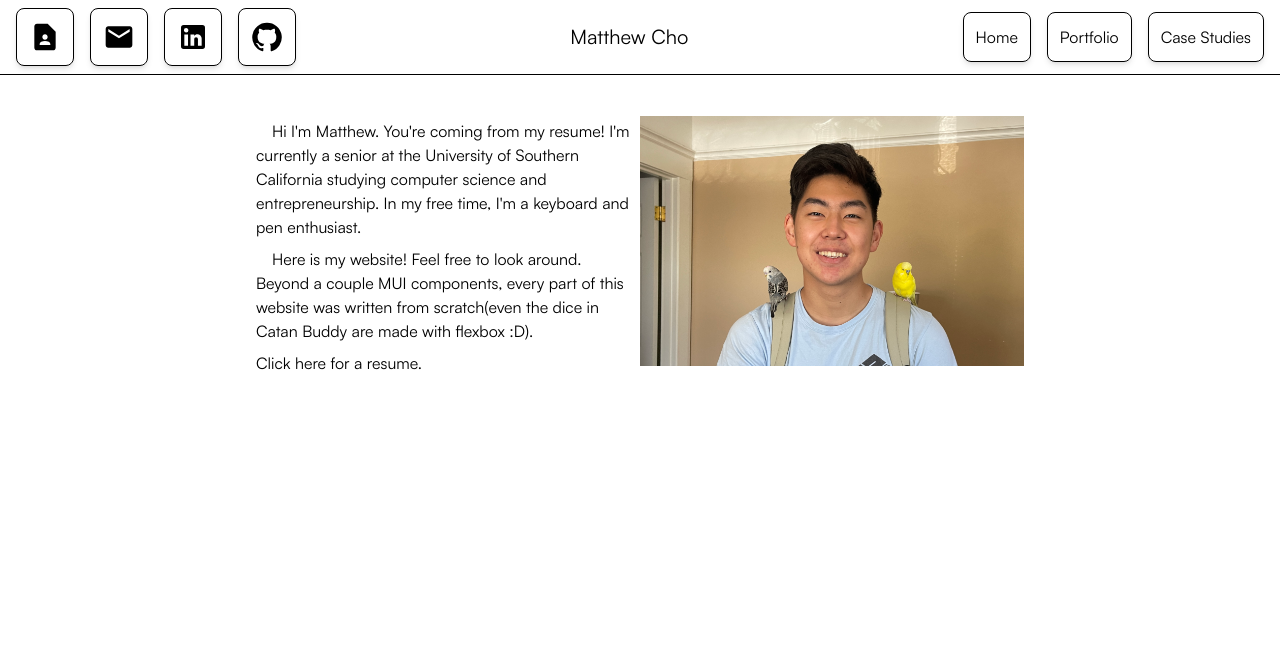
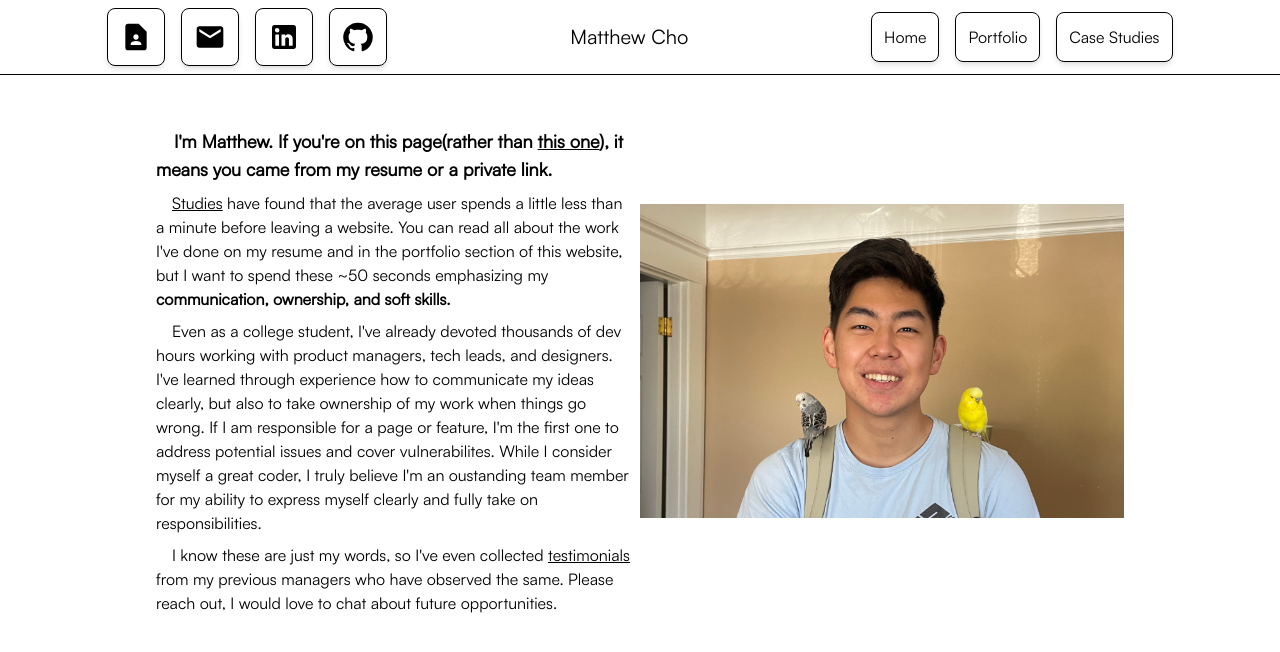
Before and after one commit to mcho9434/frontend-miji, a React (Create React App) app: page /r in a window 1280 px wide. Shown: the top 652 px of the page. Built offline with nearby package versions, Linux system fonts and the light colour scheme.

Commit message:
finish backdoor

```diff
--- a/src/components/Card.jsx
+++ b/src/components/Card.jsx
@@ -9,7 +9,7 @@ const Card = ({ children }) => {
     <div className={clsx("w-full flex justify-center")}>
       <div
         className={clsx("m-4", {
-          "!w-[800px]": !isMobile,
+          "!w-[1000px]": !isMobile,
         })}
       >
         {children}
--- a/src/components/Navbar.jsx
+++ b/src/components/Navbar.jsx
@@ -57,18 +57,6 @@ const Navbar = () => {
                   >
                     Portfolio
                   </Link>
-                  {/* <Link
-                    to="/catan-buddy"
-                    className="hover:bg-slate-200 shadow-md p-3 border border-black rounded-lg"
-                  >
-                    Catan Buddy
-                  </Link> */}
-                  {/* <Link
-                    to="/hobbies"
-                    className="hover:bg-slate-200 shadow-md p-3 border border-black rounded-lg"
-                  >
-                    Hobbies
-                  </Link> */}
                 </div>
                 <div>
                   <div className="flex gap-2">
@@ -113,7 +101,7 @@ const Navbar = () => {
     <>
       <div>
         <nav>
-          <div className="flex w-full justify-between items-center py-2 border-b border-black">
+          <div className="flex w-full justify-around items-center py-2 border-b border-black">
             <div className="flex ml-4 gap-4">
               <a
                 className="p-3 hover:bg-slate-200 shadow-md border border-black rounded-lg cursor-pointer"
--- a/src/pages/ResumeLanding/index.jsx
+++ b/src/pages/ResumeLanding/index.jsx
@@ -6,22 +6,51 @@ const ResumeLanding = () => {
     <Card>
       <div className="flex m-4 gap-2">
         <div className="mt-3">
-          <div>
-            &emsp;Hi I'm Matthew. You're coming from my resume! I'm currently a
-            senior at the University of Southern California studying computer
-            science and entrepreneurship. In my free time, I'm a keyboard and
-            pen enthusiast.
+          <div className="mt-2 text-lg font-semibold">
+            &emsp;I'm Matthew. If you're on this page(rather than{" "}
+            <a href="/" className="underline">
+              this one
+            </a>
+            ), it means you came from my resume or a private link.
           </div>
           <div className="mt-2">
-            &emsp;Here is my website! Feel free to look around. Beyond a couple
-            MUI components, every part of this website was written from
-            scratch(even the dice in Catan Buddy are made with flexbox :D).
+            &emsp;
+            <a
+              href="https://www.nngroup.com/articles/how-long-do-users-stay-on-web-pages/"
+              className="underline"
+            >
+              Studies
+            </a>{" "}
+            have found that the average user spends a little less than a minute
+            before leaving a website. You can read all about the work I've done
+            on my resume and in the portfolio section of this website, but I
+            want to spend these ~50 seconds emphasizing my{" "}
+            <span className="font-bold">
+              communication, ownership, and soft skills.
+            </span>
           </div>
-          <span className="mt-2 hover:font-bold flex">
-            <a href="Matthew_Cho_Resume.pdf" target="_blank">
-              Click here for a resume.
-            </a>
-          </span>
+          <div className="mt-2">
+            &emsp;Even as a college student, I've already devoted thousands of
+            dev hours working with product managers, tech leads, and designers.
+            I've learned through experience how to communicate my ideas clearly,
+            but also to take ownership of my work when things go wrong. If I am
+            responsible for a page or feature, I'm the first one to address
+            potential issues and cover vulnerabilites. While I consider myself a
+            great coder, I truly believe I'm an oustanding team member for my
+            ability to express myself clearly and fully take on
+            responsibilities.
+          </div>
+          <div className="mt-2">
+            &emsp;I know these are just my words, so I've even collected{" "}
+            <a
+              className="underline"
+              href="https://www.linkedin.com/in/matthew-cho-usc/#recommendations"
+            >
+              testimonials
+            </a>{" "}
+            from my previous managers who have observed the same. Please reach
+            out, I would love to chat about future opportunities.
+          </div>
         </div>
         <img className="w-1/2 m-auto" src="matt.jpg" alt="CTC RFP" />
       </div>
```
